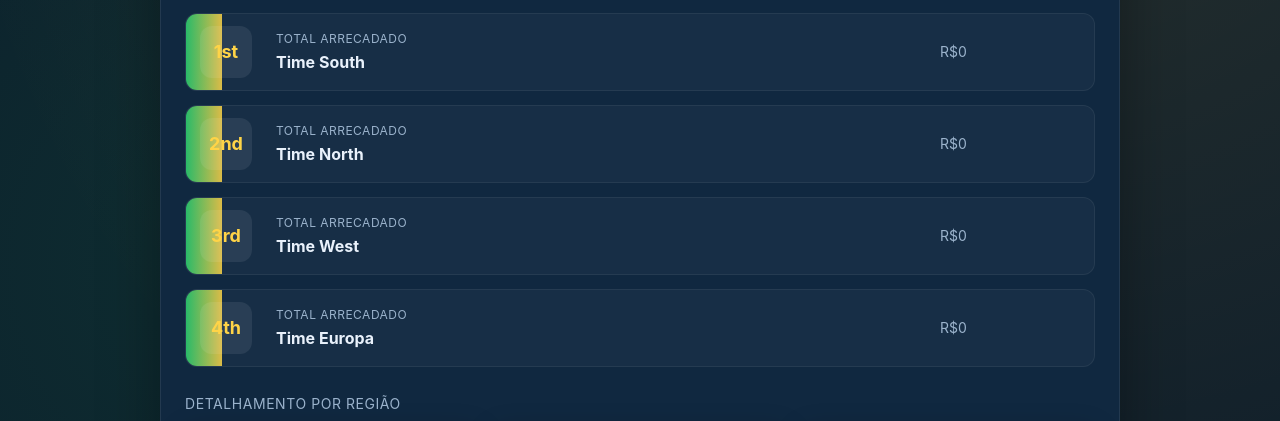
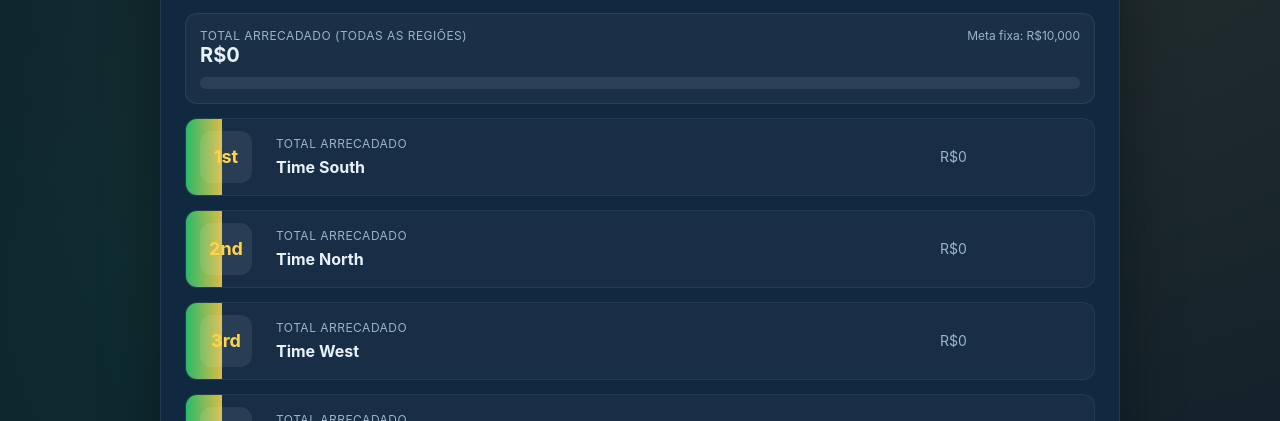
Before and after one commit to phcaramori/copa-brasa, a website: page frontend/index.html in a window 1280 px wide. Shown: the part 326-747 px from the top of the page. Drawn offline with Linux system fonts and the light colour scheme; no server answers.

Commit message:
adição barra geral

```diff
--- a/frontend/index.html
+++ b/frontend/index.html
@@ -28,18 +28,18 @@
       </header>
       <div class="leaderboard" id="leaderboard"></div>
       <section class="regions">
-        <div class="section-title">Detalhamento por região</div>
+        <h2 class="section-title">Detalhamento por região</h2>
         <div class="regions-grid" id="regions"></div>
       </section>
       <div class="error" id="error"></div>
       <section class="map-section">
-        <div class="section-title">Nossas BRASAs Locais</div>
+        <h2 class="section-title">Nossas BRASAs Locais</h2>
         <div class="map-box">
           <div class="map-placeholder">Espaço reservado para o mapa</div>
         </div>
       </section>
       <section class="staff-section">
-        <div class="section-title">Comissao tecnica por regiao</div>
+        <h2 class="section-title">Comissao tecnica por regiao</h2>
         <div class="staff-grid">
           <article class="staff-region">
             <h2 class="staff-region-title">Norte</h2>
--- a/frontend/main.js
+++ b/frontend/main.js
@@ -1,5 +1,6 @@
 const ENDPOINT = "/api/campaigns";
 const REFRESH_MS = 15000;
+const TOTAL_CAP = 10000;
 const TEAM_ORDER = ["Time South", "Time North", "Time West", "Time Europa"];
 const PLACEHOLDER_CAMPAIGNS = TEAM_ORDER.map((name, idx) => ({
   id: `placeholder-${idx + 1}`,
@@ -41,6 +42,25 @@ function renderLeaderboard(items) {
     leaderboard.appendChild(empty);
     return;
   }
+
+  const currency = items[0]?.currency || "USD";
+  const totalRaised = items.reduce((sum, campaign) => sum + (campaign.totalRaised || 0), 0);
+  const totalPct = Math.min((totalRaised / TOTAL_CAP) * 100, 100);
+  const summary = document.createElement("div");
+  summary.className = "total-row";
+  summary.innerHTML = `
+    <div class="total-header">
+      <div>
+        <div class="total-label">Total arrecadado (todas as regiões)</div>
+        <div class="total-value">${formatMoney(totalRaised, currency)}</div>
+      </div>
+      <div class="total-cap">Meta fixa: ${formatMoney(TOTAL_CAP, currency)}</div>
+    </div>
+    <div class="total-track">
+      <div class="total-fill" style="width: ${totalPct}%"></div>
+    </div>
+  `;
+  leaderboard.appendChild(summary);
 
   const max = items.reduce((highest, campaign) => Math.max(highest, campaign.totalRaised || 0), 0);
   items.forEach((item) => {
--- a/frontend/styles.css
+++ b/frontend/styles.css
@@ -71,6 +71,44 @@ h1 {
   gap: var(--gap);
   margin-top: 8px;
 }
+.total-row {
+  background: rgba(255, 255, 255, 0.04);
+  border: 1px solid rgba(255, 255, 255, 0.08);
+  border-radius: 12px;
+  padding: 14px;
+}
+.total-header {
+  display: flex;
+  align-items: baseline;
+  justify-content: space-between;
+  gap: 12px;
+  margin-bottom: 10px;
+}
+.total-label {
+  font-size: 12px;
+  color: var(--text-2);
+  letter-spacing: 0.04em;
+  text-transform: uppercase;
+}
+.total-value {
+  font-size: 20px;
+  font-weight: 700;
+}
+.total-cap {
+  font-size: 12px;
+  color: var(--text-2);
+}
+.total-track {
+  height: 12px;
+  border-radius: 999px;
+  background: rgba(255, 255, 255, 0.08);
+  overflow: hidden;
+}
+.total-fill {
+  height: 100%;
+  background: linear-gradient(90deg, var(--accent), var(--accent-2));
+  transition: width 0.6s ease;
+}
 .map-section {
   margin-top: 16px;
   margin-bottom: 8px;
@@ -142,10 +180,8 @@ h1 {
   margin-top: 28px;
 }
 .section-title {
-  font-size: 14px;
   letter-spacing: 0.04em;
-  text-transform: uppercase;
-  color: var(--text-2);
+  color: var(--text-1);
   margin-bottom: 12px;
 }
 .donate-actions {
```
